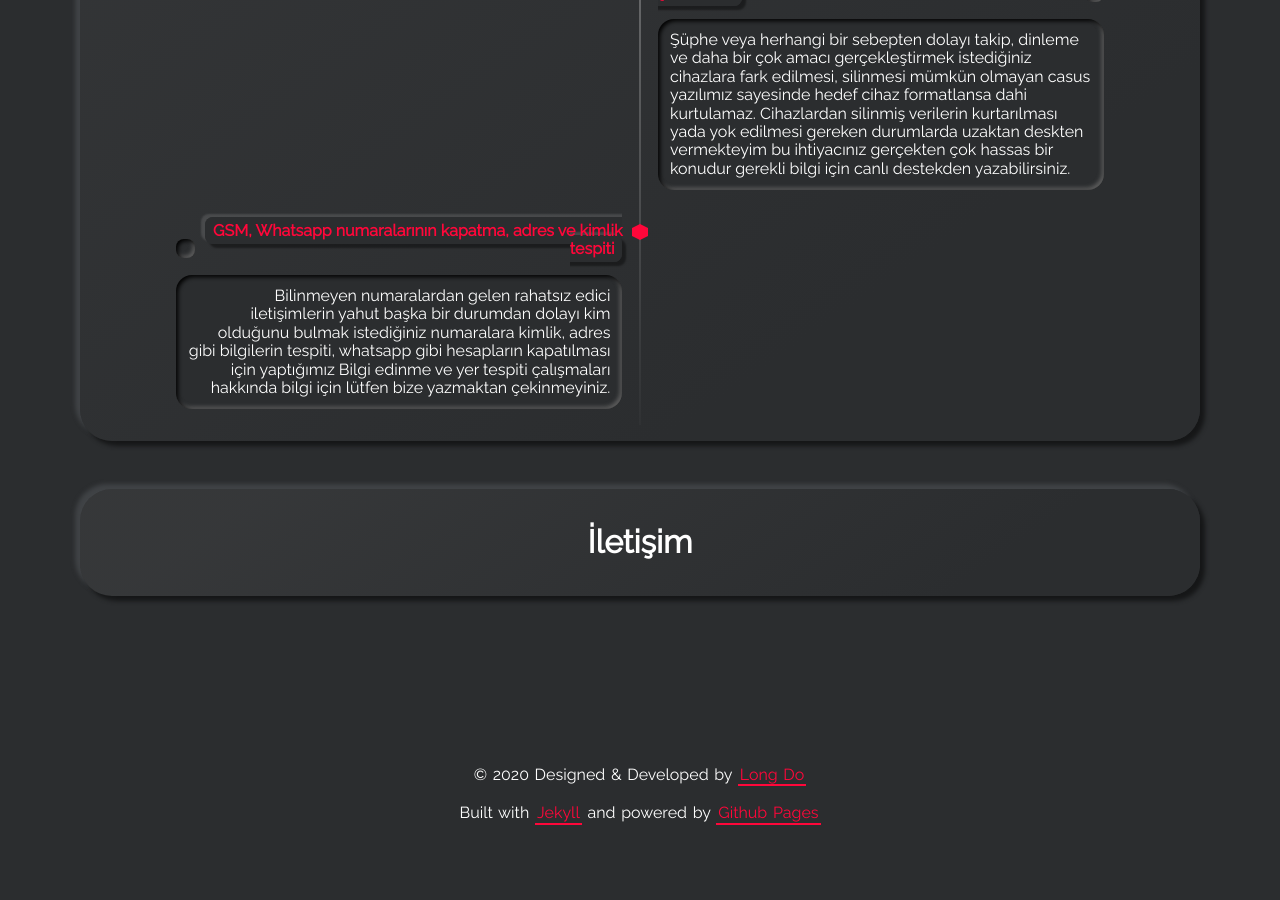
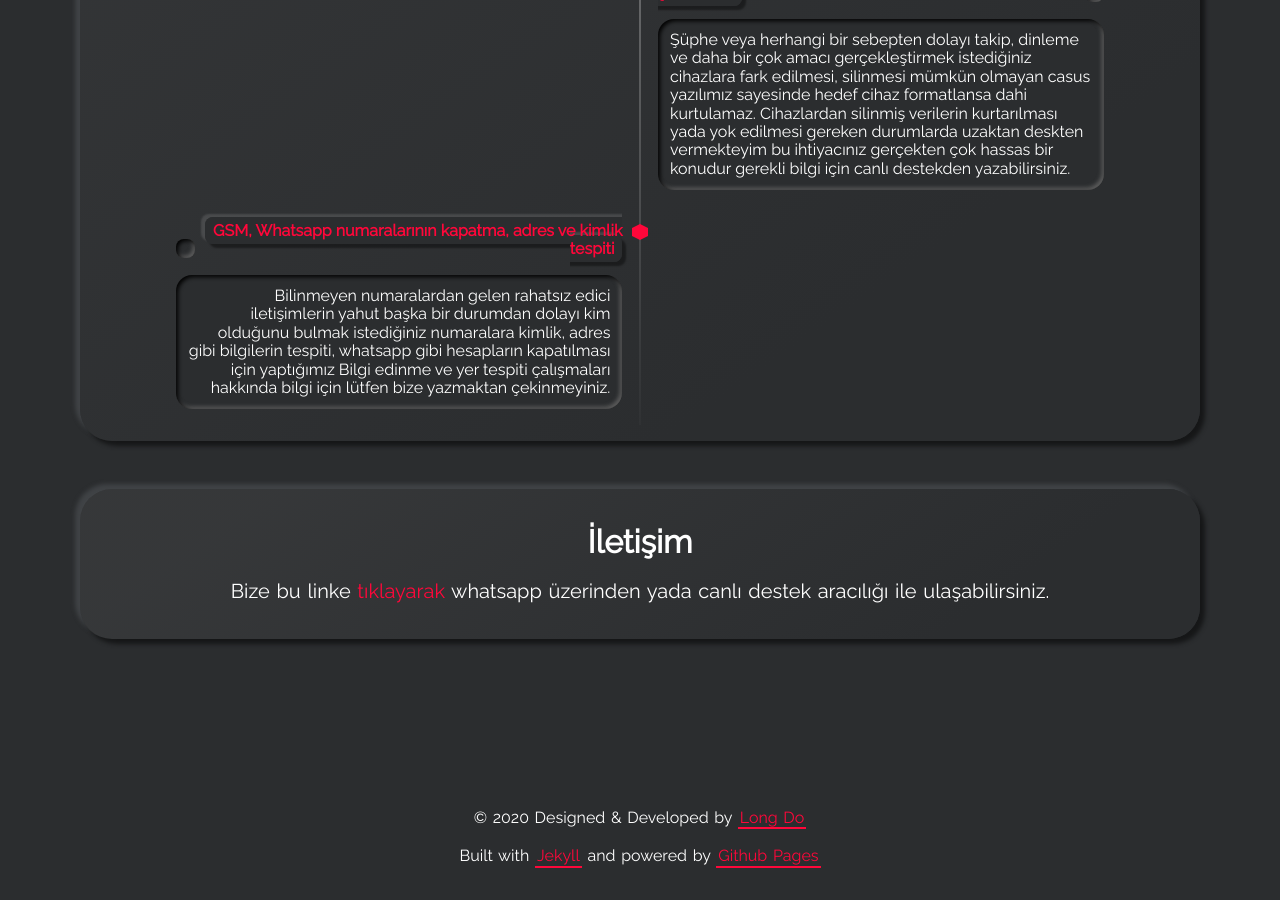
Before and after one commit to eyvahTR/eyvahtr.github.io, a Jekyll site: the page built from index.html, in a window 1280 px wide and 900 px high, scrolled down 1719 px. Built offline with Jekyll 4.4.1, drawn with Linux system fonts in a browser that asks for light colours; before the commit the page ends 2576 px from its top, so only the background shows below that.

Commit message:
Update _config.yml

```diff
--- a/_config.yml
+++ b/_config.yml
@@ -67,7 +67,7 @@ show_contact_card: true
 # contact_title: The will be displayed as the title in the Contact section
 contact_title: İletişim
 # contact_description: This will be displayed under the title.
-contact_description:
+contact_description: Bize bu linke <a href="https://api.whatsapp.com/send?phone=18254442864&text=Bilgi%20alabilirmiyim">tıklayarak</a> whatsapp üzerinden yada canlı destek aracılığı ile ulaşabilirsiniz.
 
 # GITHUB-METADATA
 # Set this to your forked repository
@@ -97,7 +97,7 @@ projects:
 # Set the id, if you want to track your website with Google Analytics
 # > set this to "", if you do not want to track with Google Analytics
 google-analytics:
-  id: "UA-158757509-2"
+  id: "G-SV6BE9LS2L"
 
 ### END OF VALUES YOU SHOULD CHANGE ###
 
```
